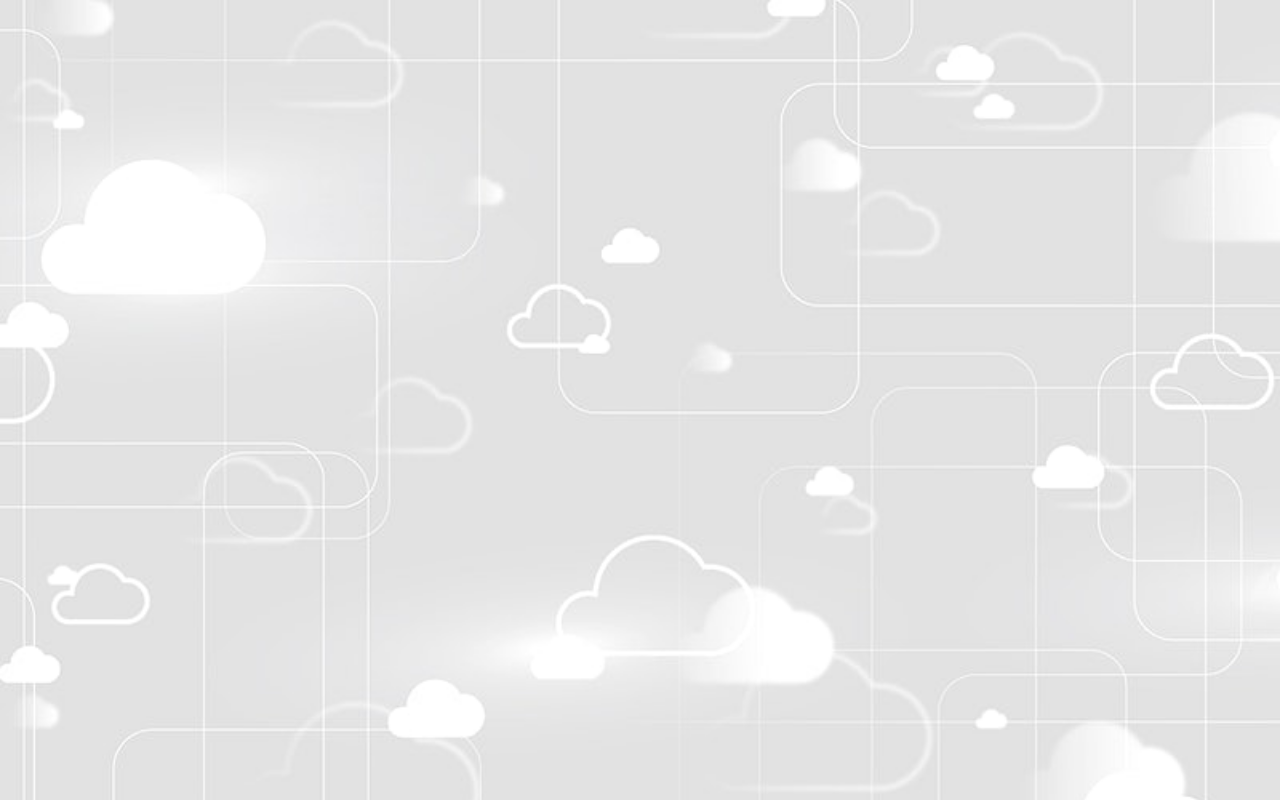
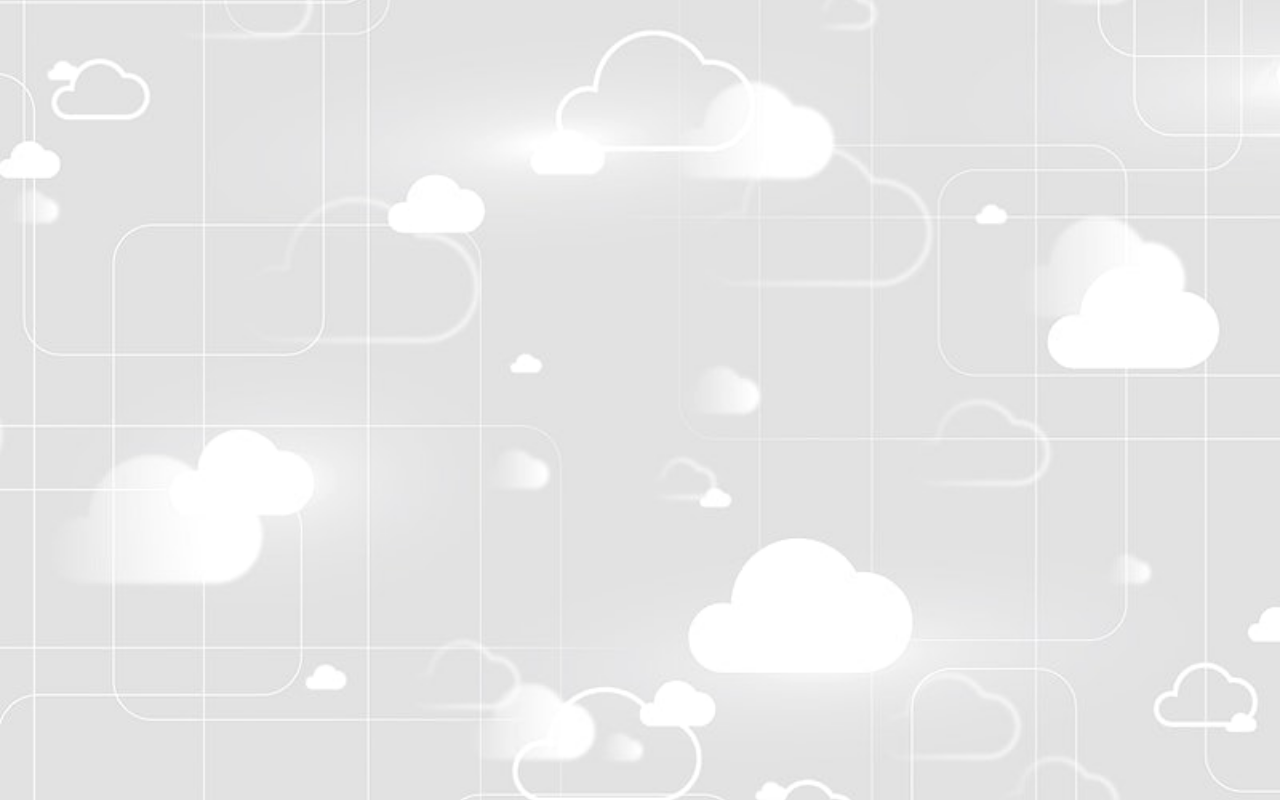
Before and after one commit to Jofa11/portfolio-remix, a Vue app: page / in a window 1280 px wide. Built offline with nearby package versions, Linux system fonts and the light colour scheme.

Commit message:
fix for background image, now fullscreen no scroll

```diff
--- a/src/App.vue
+++ b/src/App.vue
@@ -1,6 +1,5 @@
 <template>
-<div class="background">
-
+<div>
 </div>
 </template>
 
@@ -19,6 +18,11 @@ body {
   margin: 0px;
   padding: 0px;
   overflow-x: hidden;
+  background: url('../src/assets/white-clouds.jpeg') no-repeat center center fixed;
+  -webkit-background-size: cover;
+  -moz-background-size: cover;
+  -o-background-size: cover;
+  background-size: cover;
 }
 
 #app {
@@ -29,11 +33,4 @@ body {
   color: #2c3e50;
 }
 
-.background {
-  background-image: url('../src/assets/white-clouds.jpeg');
-  background-repeat: no-repeat;
-  background-size: cover;
-  width: 100%;
-  height: 55em;
-}
 </style>
```
